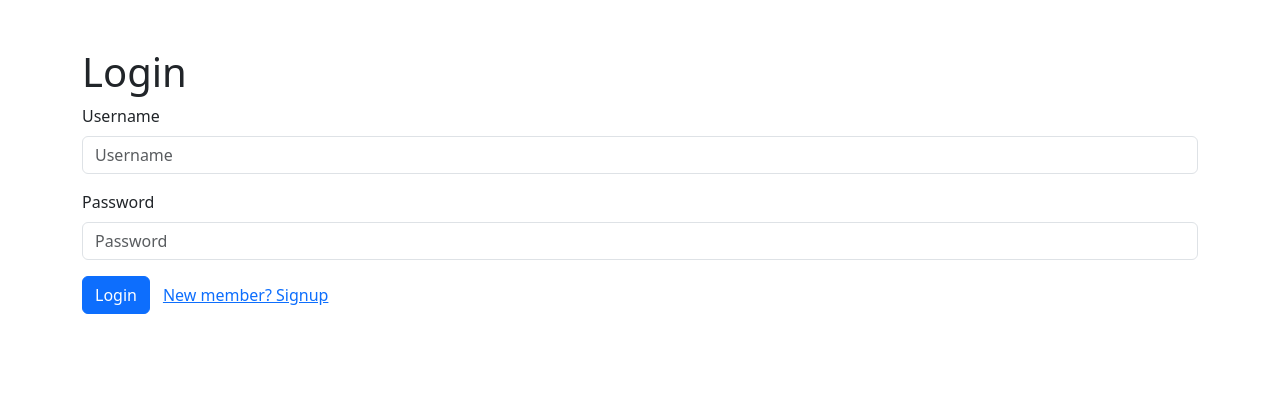
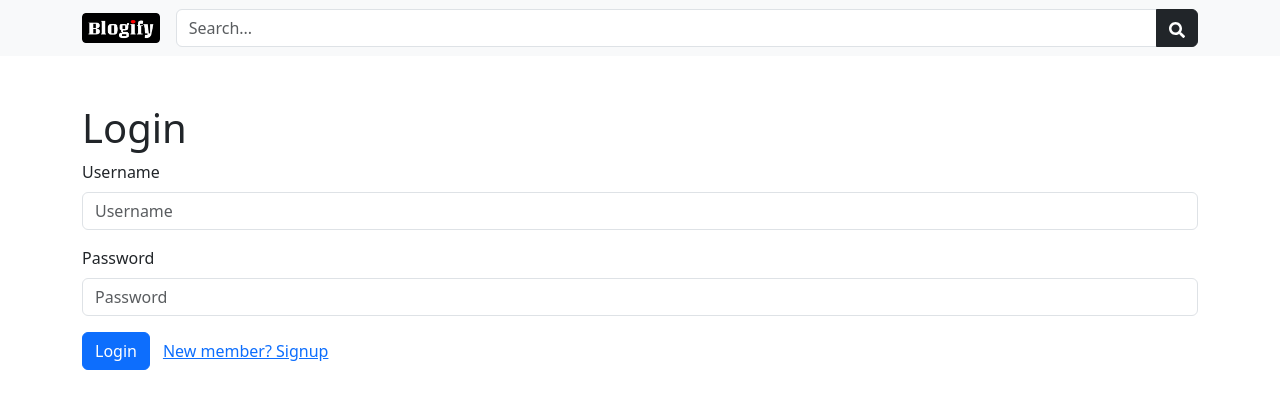
Before and after one commit to parthvekariya98/blog_demo_full_stack, a React (Create React App) app in the folder blogs_demo_full_stack/: page / in a window 1280 px wide. Shown: the top 408 px of the page. Built offline with nearby package versions, Linux system fonts and the light colour scheme.

Commit message:
- common header bar with logo and search bar

```diff
--- a/blogs_demo_full_stack/package.json
+++ b/blogs_demo_full_stack/package.json
@@ -9,6 +9,7 @@
     "axios": "^1.6.7",
     "bootstrap": "^5.3.3",
     "react": "^18.2.0",
+    "react-bootstrap": "^2.10.1",
     "react-dom": "^18.2.0",
     "react-icons": "^5.0.1",
     "react-router-dom": "^6.22.2",
--- a/blogs_demo_full_stack/src/App.js
+++ b/blogs_demo_full_stack/src/App.js
@@ -4,11 +4,14 @@ import About from './components/About';
 import BlogDetails from './components/BlogDetails';
 import Contact from './components/Contact';
 import Dashboard from './components/Dashboard';
+import Header from './components/Header';
 import Login from './components/Login';
 import Signup from './components/Signup';
 
 const App = () => {
   return (
+    <div>
+      <Header />
       <BrowserRouter>
         <Routes>
           <Route path="/" element={<Login />} />
@@ -20,6 +23,7 @@ const App = () => {
           <Route path='/contact' element={<Contact />} />
         </Routes>
       </BrowserRouter>
+    </div>
   );
 };
 
--- a/blogs_demo_full_stack/src/components/Dashboard.js
+++ b/blogs_demo_full_stack/src/components/Dashboard.js
@@ -98,13 +98,27 @@ const Dashboard = () => {
                 <Col md={10} className="bg-light">
                     <Container className="pt-4">
                         <Row className="mb-4">
+
+                            <Col className="text-end">
+                                {user && (
+                                    <div className="d-flex align-items-center justify-content-end">
+                                        <FaUser size={24} className="me-2" />
+                                        <div>
+                                            <p className="m-0">{user.username}</p>
+                                        </div>
+                                        <Button color="link" onClick={handleLogout}>Logout</Button>
+                                    </div>
+                                )}
+                            </Col>
+                        </Row>
+                        <Row className="mb-4">
                             <Col className="text-end">
                                 <Button color="primary" onClick={toggleModal}>Add New Blog</Button>
                             </Col>
                         </Row>
-                        {posts.map(post => (
-                            <Row key={post.id} className="mb-4">
-                                <Col md={{ size: 8, offset: 2 }}>
+                        <Row>
+                            {posts.map(post => (
+                                <Col key={post.id} xs="12" md="6" lg="4" className="mb-4">
                                     <Link to={`/blogdetails/${post.id}`} className="text-decoration-none text-dark">
                                         <Card className="h-100">
                                             <CardBody className="d-flex flex-column">
@@ -118,10 +132,9 @@ const Dashboard = () => {
                                         </Card>
                                     </Link>
                                 </Col>
-                            </Row>
-                        ))}
+                            ))}
+                        </Row>
                     </Container>
-
                 </Col>
             </Row>
 
--- /dev/null
+++ b/blogs_demo_full_stack/src/components/Header.js
@@ -0,0 +1,35 @@
+import React from 'react';
+import { Navbar, Container, InputGroup, FormControl, Button } from 'react-bootstrap';
+import { FaSearch } from 'react-icons/fa';
+import logo from '../images/blogify_logo.png';
+
+const Header = () => {
+    const headerStyle = {
+        position: 'sticky',
+        top: 0,
+        zIndex: 1000,
+    };
+
+    return (
+        <Navbar bg="light" expand="md" style={headerStyle}>
+            <Container>
+                <Navbar.Brand href="/">
+                    <img
+                        src={logo}
+                        height="30"
+                        className="d-inline-block align-top"
+                        alt="Your Logo"
+                    />
+                </Navbar.Brand>
+                <InputGroup className="ms-auto">
+                    <FormControl placeholder="Search..." />
+                    <Button variant='dark'>
+                        <FaSearch />
+                    </Button>
+                </InputGroup>
+            </Container>
+        </Navbar>
+    );
+}
+
+export default Header;
```
Also changed, not shown: blogs_demo_full_stack/src/images/blogify_logo.png (added). Lines whose indentation alone changed are shown as unchanged.
